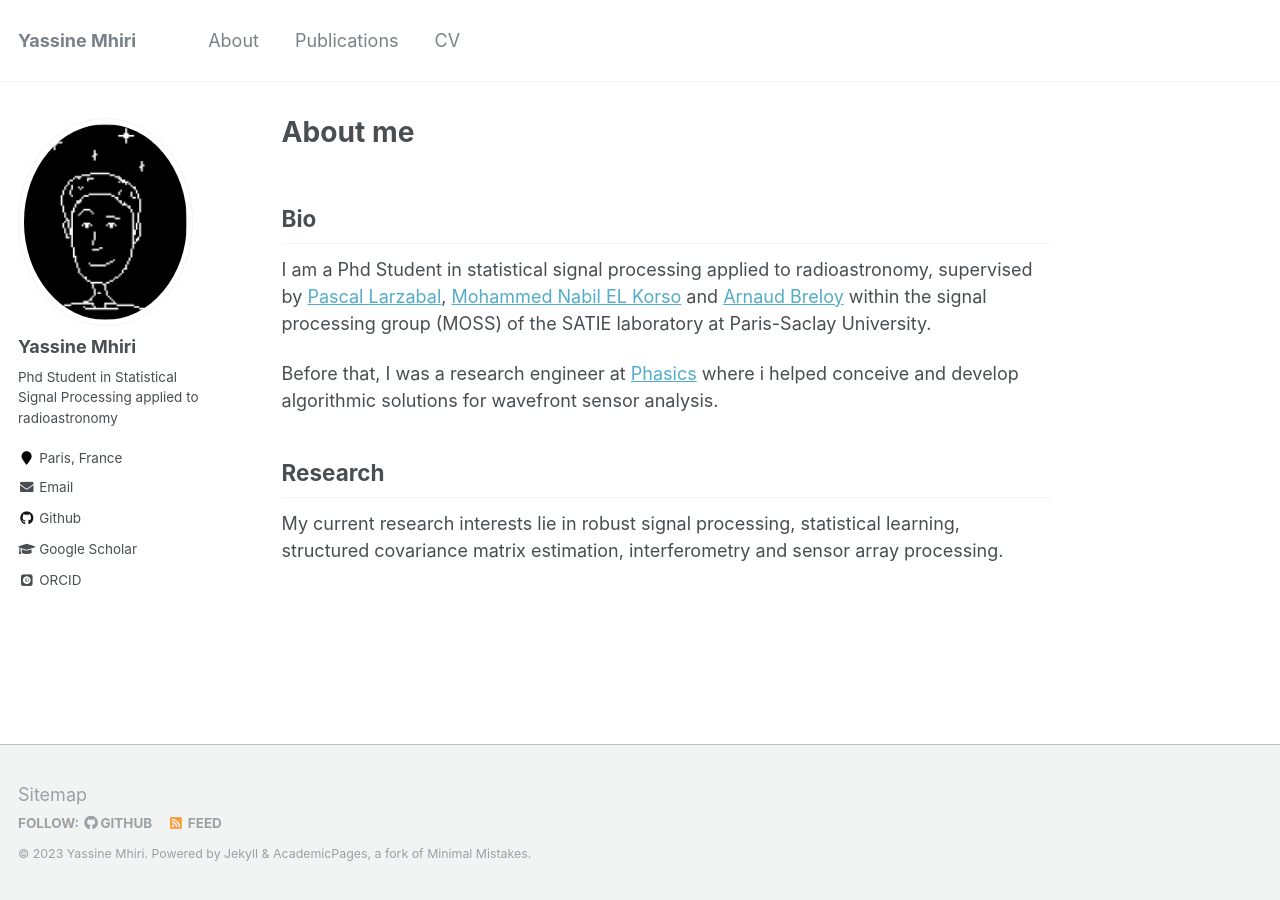
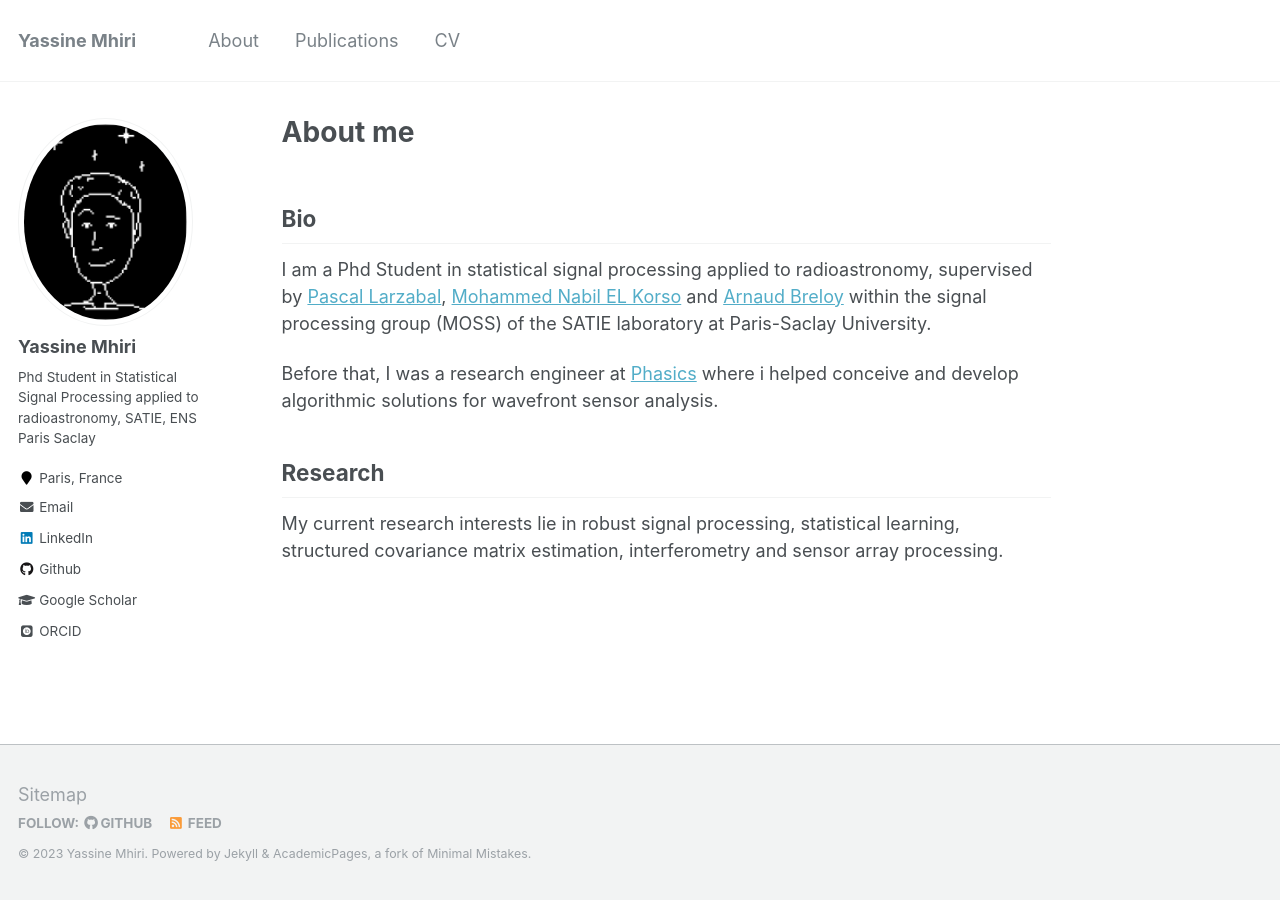
Before and after one commit to y-mhiri/y-mhiri.github.io, a Jekyll site: the page built from _pages/about.md, in a window 1280 px wide. Built offline with Jekyll 4.4.1, drawn with Linux system fonts in a browser that asks for light colours; some web fonts are replaced; part of the change alters nothing that is shown.

Commit message:
updated information on config.yml

```diff
--- a/_config.yml
+++ b/_config.yml
@@ -82,7 +82,7 @@ analytics:
 author:
   name             : "Yassine Mhiri"
   avatar           : "drawnface.png"
-  bio              : "Phd Student in Statistical Signal Processing applied to radioastronomy"
+  bio              : "Phd Student in Statistical Signal Processing applied to radioastronomy, SATIE, ENS Paris Saclay"
   location         : "Paris, France"
   employer         :
   pubmed           : #"https://www.ncbi.nlm.nih.gov/pubmed/?term=john+snow"
@@ -96,13 +96,13 @@ author:
   flickr           :
   facebook         :
   foursquare       :
-  github           : "y-mhiri"
+  github           : "https://github.com/y-mhiri"
   google_plus      :
   keybase          :
   instagram        :
   impactstory      : #"https://profiles.impactstory.org/u/xxxx-xxxx-xxxx-xxxx"
   lastfm           :
-  linkedin         :
+  linkedin         : "https://fr.linkedin.com/in/yassine-mhiri-701177109"
   orcid            : "http://orcid.org/0000-0002-8435-7976"
   pinterest        :
   soundcloud       :
```
